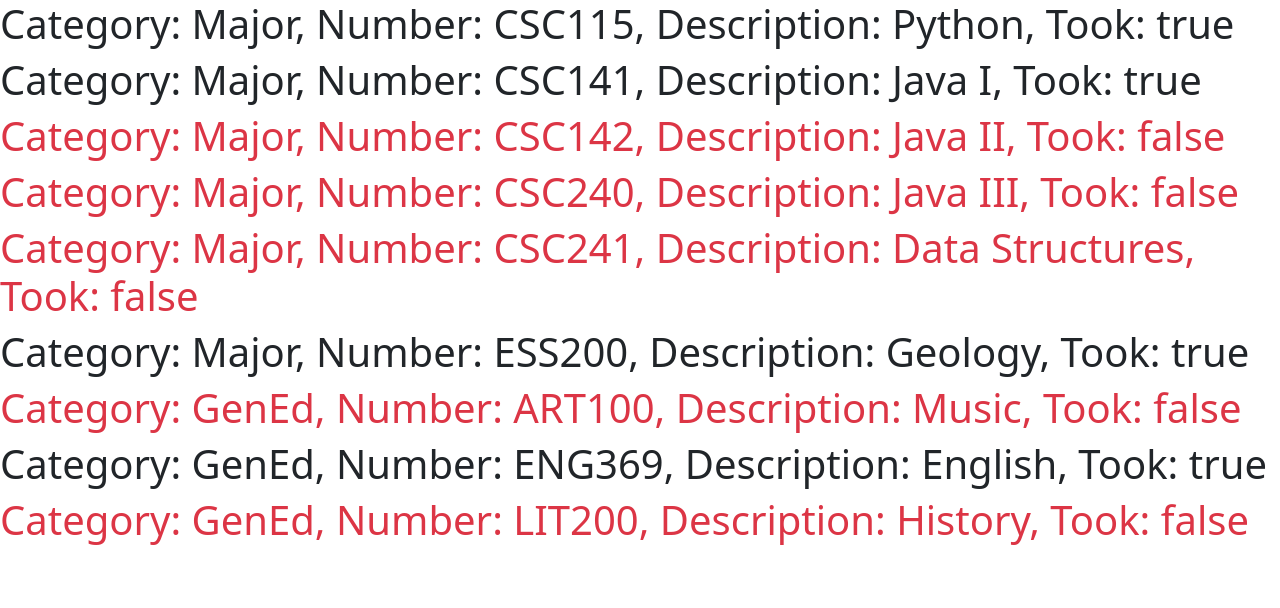
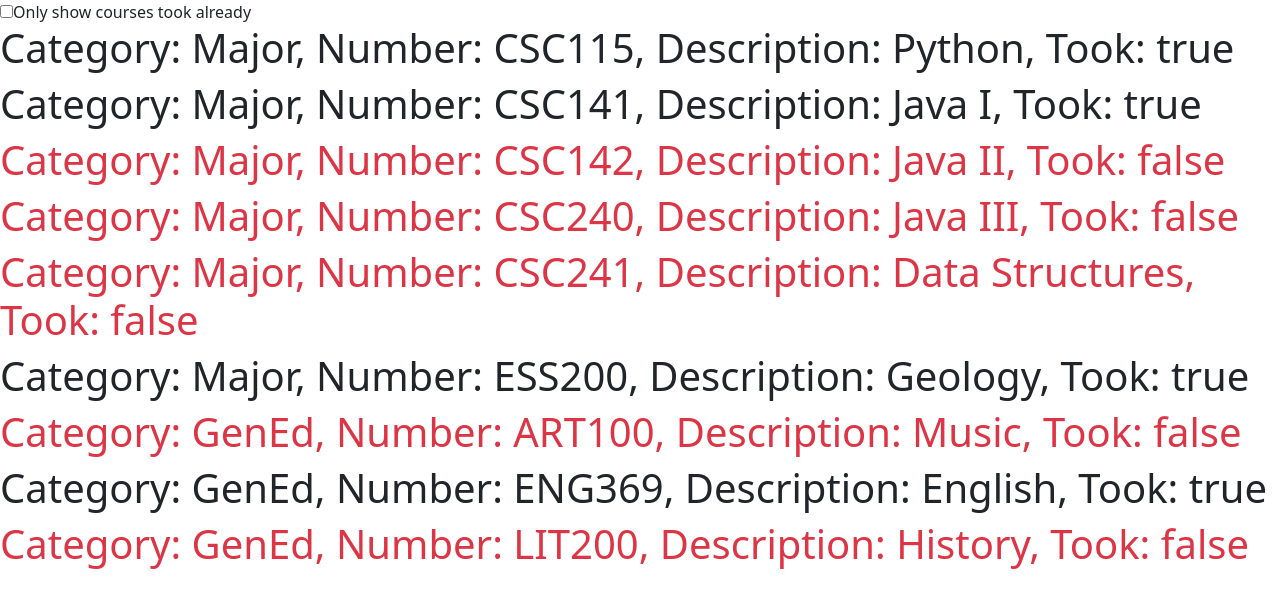
Before and after one commit to PurrBiscuit/csc-417-project-1, a React (Create React App) app: page / in a window 1280 px wide. Shown: the top 608 px of the page. Built offline with nearby package versions, Linux system fonts and the light colour scheme.

Commit message:
ugly, but functional

```diff
--- a/src/App.js
+++ b/src/App.js
@@ -1,8 +1,18 @@
+import { useState } from 'react'
 import courses from './data/courses'
 
 const App = () => {
+  const [ showAllCourses, setShowAllCourses ] = useState(true)
+
+  const handleOnChange = () =>
+    setShowAllCourses(!showAllCourses)
+
   return <div>
-    {courses.map(course => {
+    <input type="checkbox" id="toggle" name="toggle-courses" onChange={handleOnChange}/>
+    <label for="toogle">Only show courses took already</label>
+
+    {courses.filter(course => showAllCourses || course.took)
+      .map(course => {
       const classes = course.took ? 'text-dark' : 'text-danger'
 
       return <h1 key={course.number} className={classes}>Category: {course.category},  Number: {course.number},  Description: {course.description},  Took: {course.took.toString()}</h1>
```
